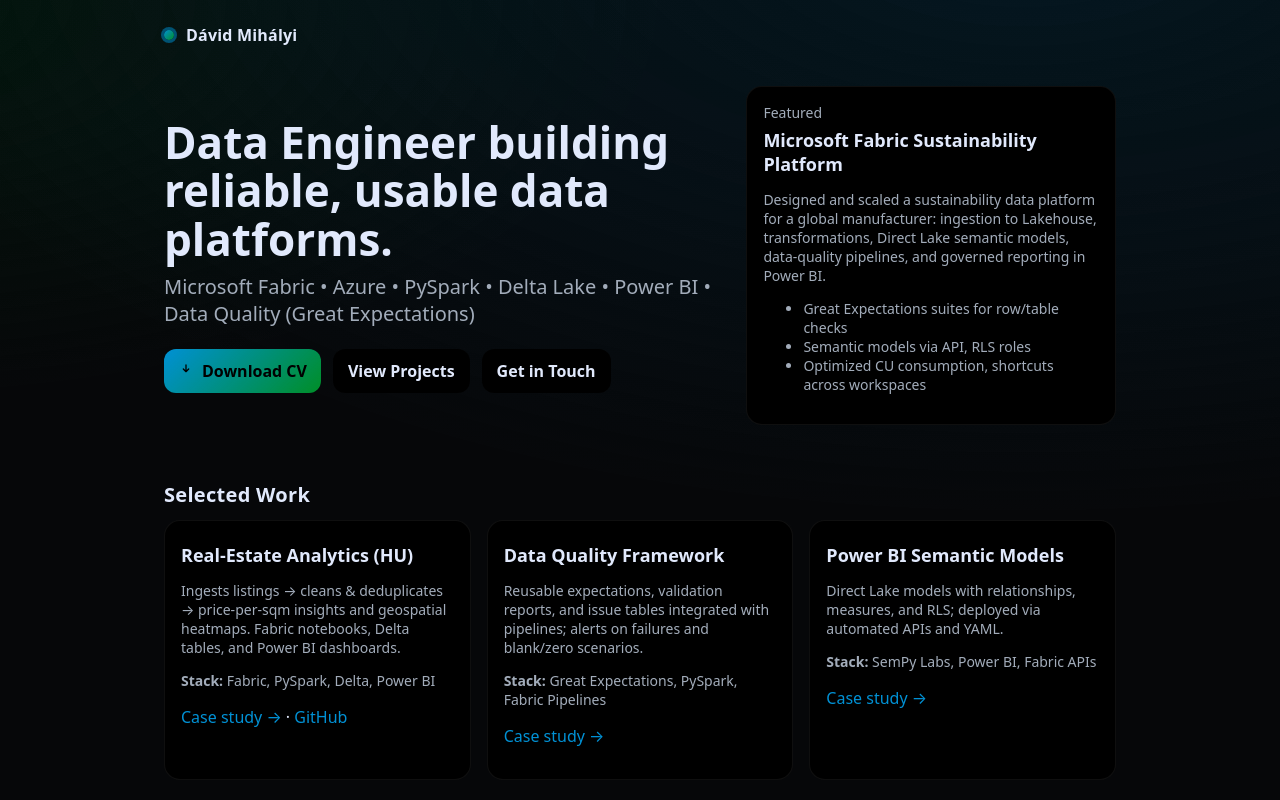
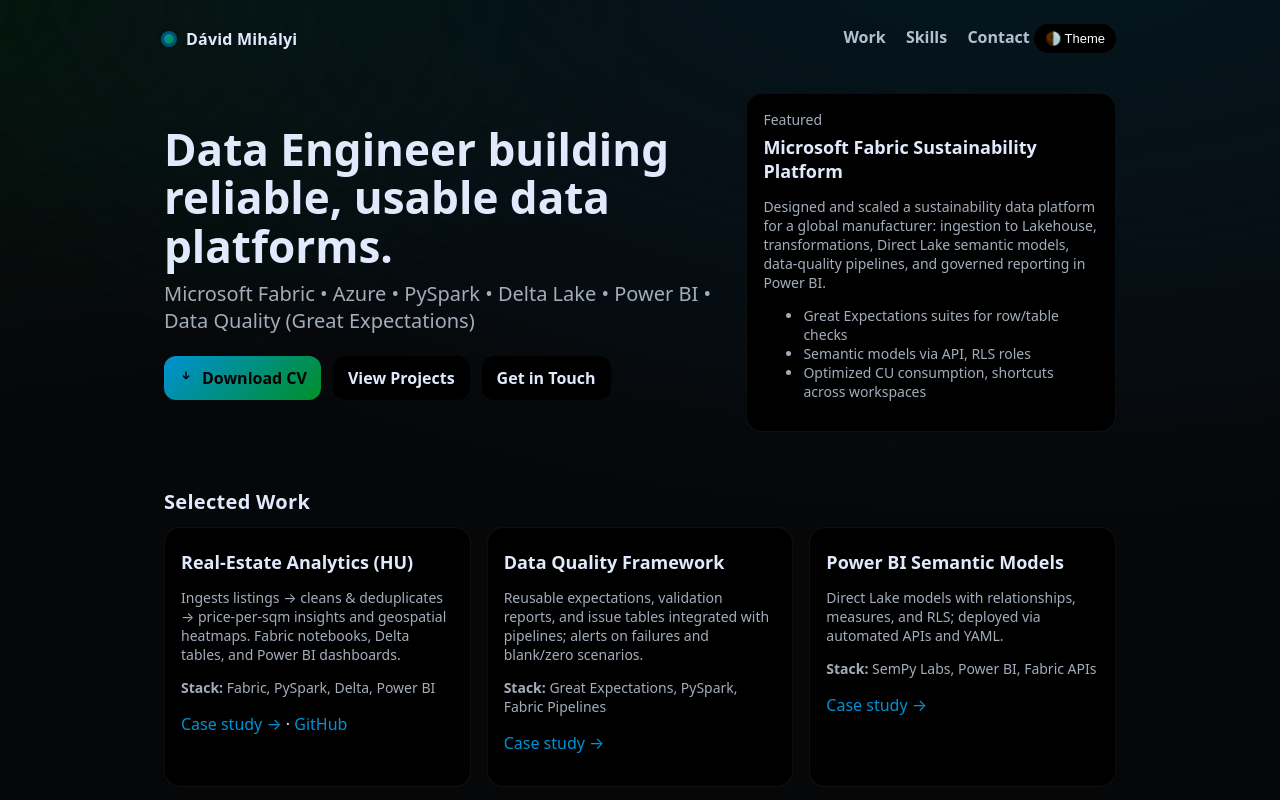
Before and after one commit to zellow777/cv_site, a plain HTML site: page index.html in a window 1280 px wide. Shown: the top 800 px of the page. Drawn offline with Linux system fonts and the light colour scheme.

Commit message:
Revert "Update index.html"
This reverts commit 97cadee89f251d3f46fd113ab37f046b34a498b8.

```diff
--- a/index.html
+++ b/index.html
@@ -62,6 +62,8 @@
     header { display: flex; align-items: center; justify-content: space-between; gap: 16px; }
     .brand { display: flex; align-items: center; gap: 12px; font-weight: 700; letter-spacing: .2px; }
     .brand .dot { width: 10px; height: 10px; border-radius: 50%; background: linear-gradient(135deg, var(--accent), var(--accent-2)); box-shadow: 0 0 0 3px var(--ring); }
+    .nav a { margin-left: 16px; font-weight: 600; color: var(--text); opacity: .8; }
+    .nav a:hover { opacity: 1; }
 
     .hero { display: grid; grid-template-columns: 1.2fr .8fr; gap: 28px; align-items: center; margin-top: 40px; }
     @media (max-width: 900px){ .hero { grid-template-columns: 1fr; } }
@@ -94,6 +96,12 @@
   <div class="container">
     <header>
       <div class="brand"><span class="dot"></span> <span>Dávid Mihályi</span></div>
+      <nav class="nav">
+        <a href="#work">Work</a>
+        <a href="#skills">Skills</a>
+        <a href="#contact">Contact</a>
+        <button id="modeBtn" class="toggle" aria-label="Toggle theme">🌗 Theme</button>
+      </nav>
     </header>
 
     <main class="hero">
```
